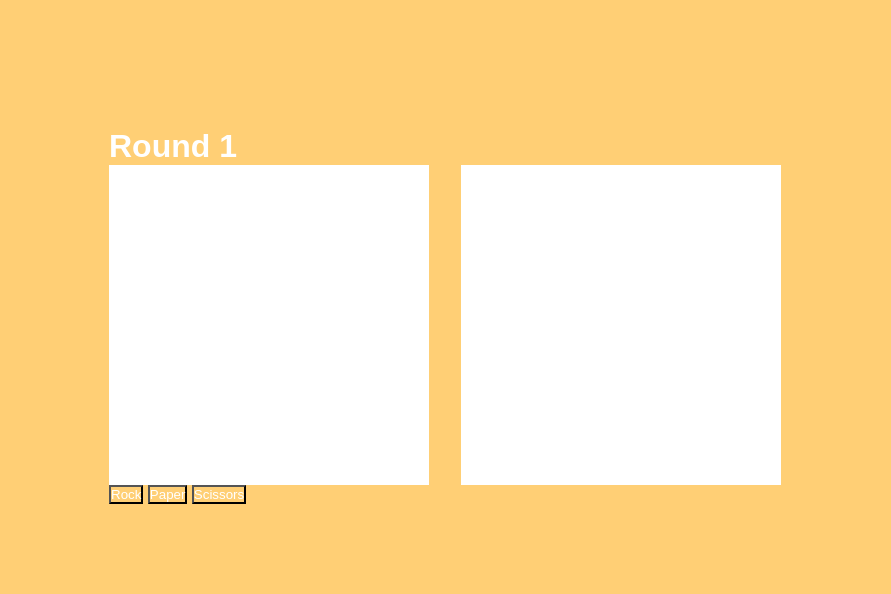
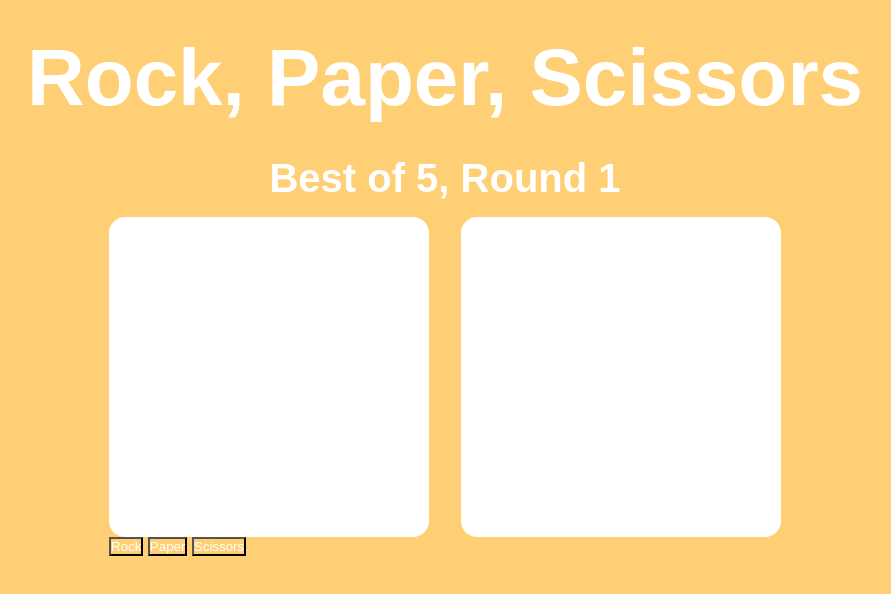
Before and after one commit to gbridges02/rock-paper-scissors, a plain HTML site: page index.html in a window 1280 px wide. Shown: the whole page, without its empty margins (195-1086 px from the left). Drawn offline with Linux system fonts and the light colour scheme.

Commit message:
add headers

```diff
--- a/index.html
+++ b/index.html
@@ -7,10 +7,12 @@
     <title>Rock Paper Scissors</title>
 </head>
 <body>
+    <h1>Rock, Paper, Scissors</h1>
     <div id="content-container">
-        <h1 id="round"></h1>
+        <h2 id="round"></h1>
         <div id="player-computer-comparison">
             <div id="player-container">
+
                 <div id="player-emoji" class="emoji-container"></div>
                 <div id="player-choice"></div>
             </div>
--- a/script.js
+++ b/script.js
@@ -7,7 +7,7 @@ const computerChoiceEmoji = document.getElementById("computer-emoji");
 const roundHeader = document.getElementById("round");
 
 let round = 1;
-roundHeader.innerText = "Round " + round;
+roundHeader.innerText = "Best of 5, Round " + round;
 
 buttons.forEach(button => {
     button.addEventListener('click', function() {
@@ -33,7 +33,7 @@ function playGame(playerChoice){
     else {
         winner.textContent = "You Lose!";
     }
-    roundHeader.innerText = "Round " + ++round;
+    roundHeader.innerText = "Best of 5, round " + ++round;
 }
 
 function getComputerChoice() {
--- a/styles.css
+++ b/styles.css
@@ -16,9 +16,22 @@ html, body {
     height: 100%;
 }
 
+h1 {
+    display: flex;
+    justify-content: center;
+    align-items: center;
+    font-size: 5rem;
+    margin-top: 2rem;
+}
+
+h2 {
+    text-align: center;
+    margin-bottom: 1rem;
+    font-size: 2.5rem;
+}
 #content-container {
     width: 42rem;
-    margin: 8rem auto;
+    margin: 2rem auto;
 }
 
 #player-computer-comparison {
@@ -47,4 +60,5 @@ html, body {
     width: 20rem;
     background-color: white;
     font-size: 10rem;
+    border-radius: 1rem;
 }
```
